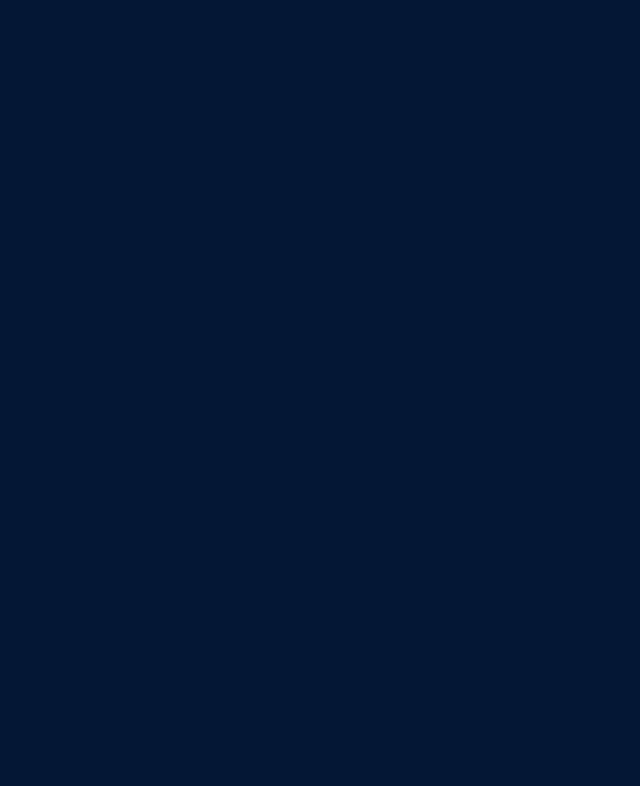
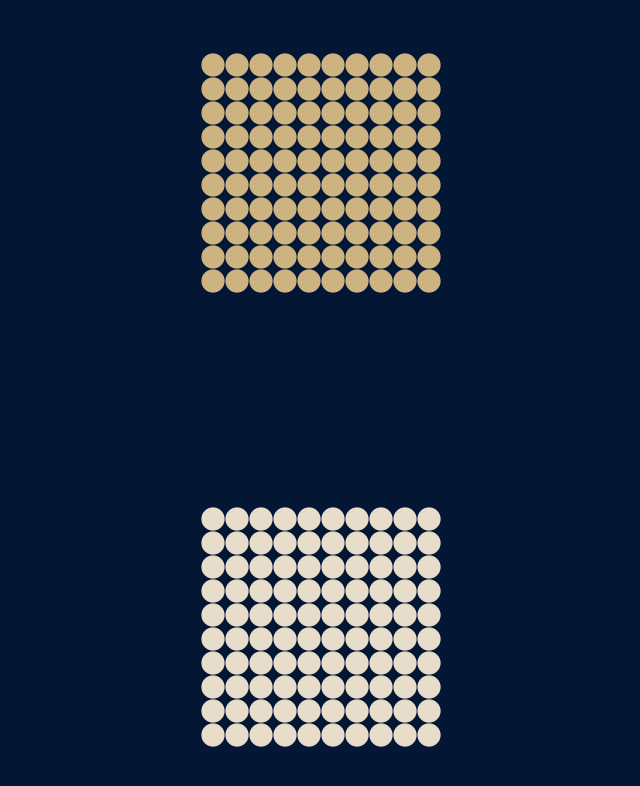
Before and after one commit to heyapricot/battleship.js, a website built with webpack: page index.html in a window 1280 px wide. Shown: the whole page, without its empty margins (319-959 px from the left). Built offline with nearby package versions, Linux system fonts and the light colour scheme.

Commit message:
Main scene displays two grids of 10x10 circles made with font awesome

```diff
--- /dev/null
+++ b/src/scenes/Main/components/ButtonGrid/ButtonGrid.js
@@ -0,0 +1,23 @@
+const { HoldButton } = require('./components/HoldButton/HoldButton');
+const { HTMLElem } = require('../HTMLElem/HTMLElem');
+
+const ButtonGrid = (width = 10, height = 10) => {
+  const container = HTMLElem('div', ['container']);
+  const { node } = container;
+  const row = HTMLElem('div', ['row'], node);
+  let col = HTMLElem('div', ['col', 'd-flex', 'justify-content-center'], row.node)
+  const cells = Array.from(Array(width * height)).map((current, index) => {
+    HoldButton(col.node)
+    if (index % height === (width - 1)) {
+      HTMLElem('div', ['w-100'], row.node);
+      col = HTMLElem('div', ['col', 'd-flex', 'justify-content-center'], row.node);
+    }
+  });
+  console.log(cells);
+  // const buttons = columns.map(col => col.map(cell => HoldButton(cell.node)));
+  return { node };
+};
+
+module.exports = {
+  ButtonGrid,
+}
--- /dev/null
+++ b/src/scenes/Main/components/ButtonGrid/components/HoldButton/HoldButton.js
@@ -0,0 +1,10 @@
+const { HTMLElem } = require('../../../HTMLElem/HTMLElem');
+const HoldButton = (parentNode) => {
+  const button = HTMLElem('i', ['fas', 'fa-circle', 'target'], parentNode);
+  const { node } = button;
+  return { node };
+};
+
+module.exports = {
+  HoldButton,
+};
--- a/src/scenes/Main/index.js
+++ b/src/scenes/Main/index.js
@@ -1,23 +1,34 @@
 const { HTMLElem } = require('./components/HTMLElem/HTMLElem');
+const { ButtonGrid } = require('./components/ButtonGrid/ButtonGrid');
 import './style.scss';
 
 const Main = (() => {
 
-  const init = () => {
   const mainSection = HTMLElem('section', [], document.body);
   mainSection.node.id = 'main';
-    const row = HTMLElem('div', ['row'], mainSection.node);
-    const column = HTMLElem('div', ['col', 'd-flex', 'flex-column', 'justify-content-between'], row.node);
-    const top = HTMLElem('div', [], column.node);
+  const container = HTMLElem('div', ['container', 'h-100'], mainSection.node)
+  const row = HTMLElem('div', ['row', 'h-100'], container.node);
+  const column = HTMLElem('div', ['col', 'd-flex', 'flex-column', 'justify-content-around'], row.node);
+  const top = ((parentNode) => {
+    const container = HTMLElem('div', [], column.node);
+    const { node } = container;
+    const grid = ButtonGrid();
+    node.appendChild(grid.node);
+    return { node };
+  })(column.node);
   top.node.id = 'top';
   const middle = HTMLElem('div', [], column.node);
   middle.node.id = 'menu';
-    const bottom = HTMLElem('div', [], column.node);
+  const bottom = ((parentNode) => {
+    const container = HTMLElem('div', [], column.node);
+    const { node } = container;
+    const grid = ButtonGrid();
+    node.appendChild(grid.node);
+    return { node };
+  })();
   bottom.node.id = 'bottom';
-  };
+})();
 
-  init();
-})();
 
 module.exports = {
   Main,
--- a/src/scenes/Main/style.scss
+++ b/src/scenes/Main/style.scss
@@ -5,3 +5,15 @@
   background-color: #031634;
   height: 100vh;
 }
+
+#top {
+  color: #CDB380;
+}
+
+#bottom {
+  color: #E8DDCB;
+}
+
+.target {
+  font-size: 1.5em;
+}
```
Also changed, not shown: src/scenes/Main/components/ButtonGrid/components/HoldButton/style.scss (added). Lines whose indentation alone changed are shown as unchanged.
